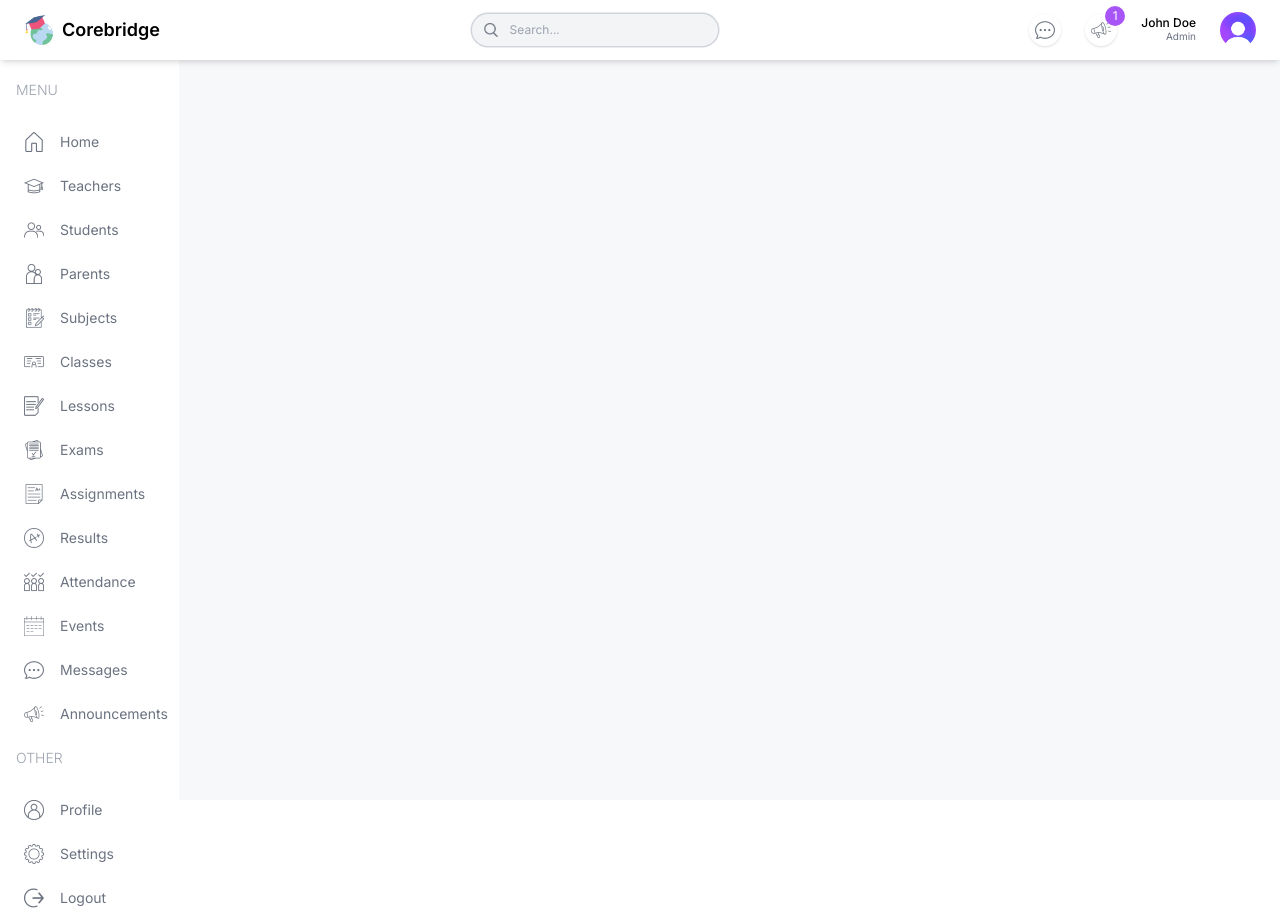
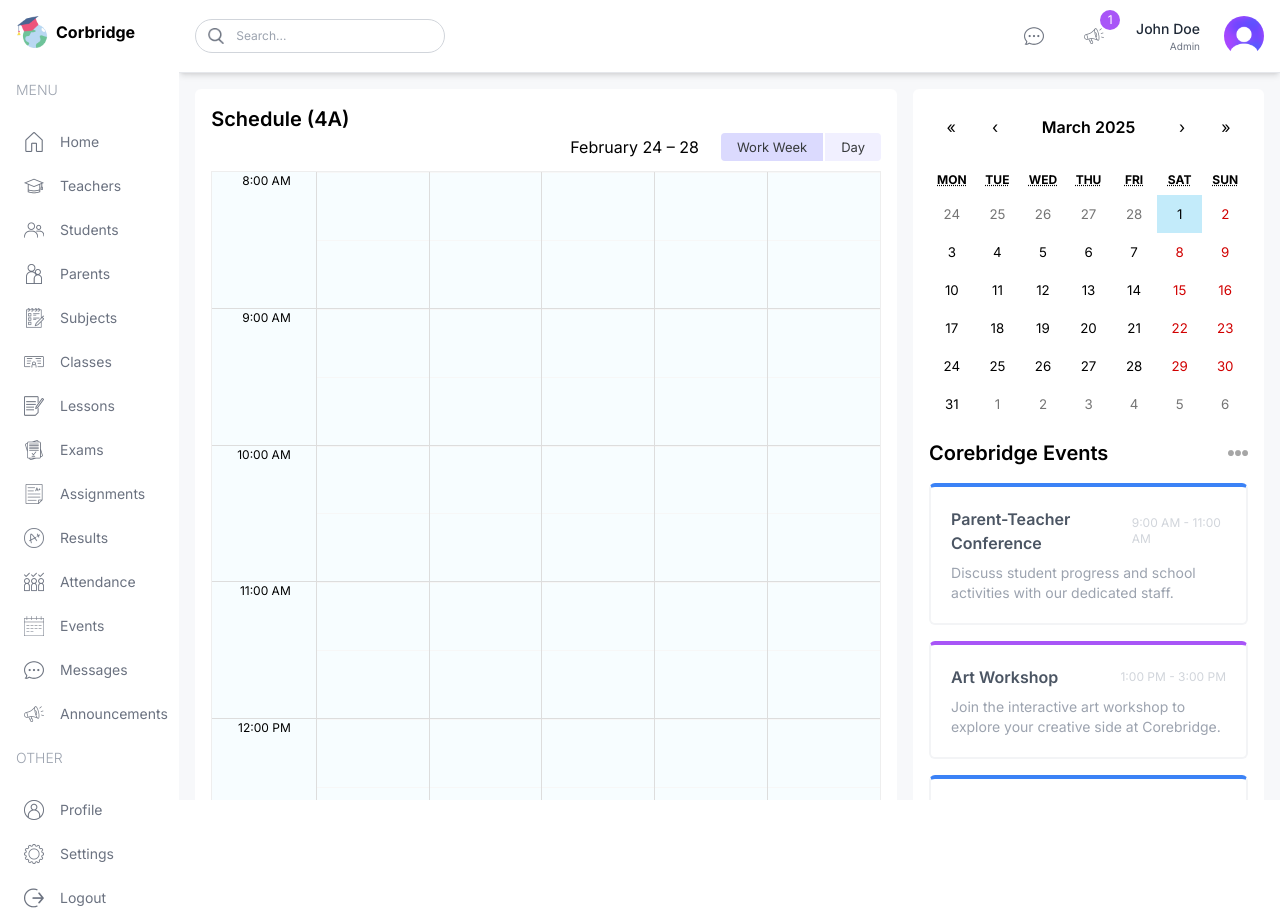
Before and after one commit to cynos28/Corebridge, a Next.js app in the folder client/: page /dashboard/student in a window 1280 px wide. Built offline with nearby package versions, Linux system fonts and the light colour scheme.

Commit message:
nav bar redesign

```diff
--- a/client/package.json
+++ b/client/package.json
@@ -9,8 +9,11 @@
     "lint": "next lint"
   },
   "dependencies": {
+    "@types/react-big-calendar": "^1.16.1",
+    "moment": "^2.30.1",
     "next": "14.2.5",
     "react": "^18",
+    "react-big-calendar": "^1.18.0",
     "react-calendar": "^5.1.0",
     "react-dom": "^18",
     "recharts": "^2.15.1"
--- /dev/null
+++ b/client/src/app/component/BigCalendar.tsx
@@ -0,0 +1,34 @@
+"use client";
+
+import { Calendar, momentLocalizer, View, Views } from "react-big-calendar";
+import moment from "moment";
+import { calendarEvents } from "@/lib/data";
+import "react-big-calendar/lib/css/react-big-calendar.css";
+import { useState } from "react";
+
+const localizer = momentLocalizer(moment);
+
+const BigCalendar = () => {
+  const [view, setView] = useState<View>(Views.WORK_WEEK);
+
+  const handleOnChangeView = (selectedView: View) => {
+    setView(selectedView);
+  };
+
+  return (
+    <Calendar
+      localizer={localizer}
+      events={calendarEvents}
+      startAccessor="start"
+      endAccessor="end"
+      views={["work_week", "day"]}
+      view={view}
+      style={{ height: ["98%"] }}
+      onView={handleOnChangeView}
+      min={new Date(2025, 1, 0, 8, 0, 0)}
+      max={new Date(2025, 1, 0, 17, 0, 0)}
+    />
+  );
+};
+
+export default BigCalendar;
--- a/client/src/app/component/Navbar.tsx
+++ b/client/src/app/component/Navbar.tsx
@@ -2,55 +2,42 @@ import Image from "next/image";
 
 const Navbar = () => {
   return (
-    <div className="fixed top-0 left-0 w-full z-50 bg-white shadow-md h-[60px] flex items-center justify-between px-6">
-      {/* Logo or App Name */}
-      <div className="flex items-center gap-2">
-        <Image src="/logo.png" alt="School Logo" width={30} height={30} />
-        <span className="text-lg font-semibold">Corebridge</span>
-      </div>
+    <nav className="sticky top-0 z-10 bg-white shadow-md p-4 border-b border-gray-200">
+      <div className="flex items-center justify-between">
 
-      {/* Search Bar */}
-      <div className="hidden md:flex items-center gap-2 text-xs rounded-full ring-[1.5px] ring-gray-300 px-3 py-1 bg-gray-100">
-        <Image src="/search.png" alt="Search Icon" width={14} height={14} />
+        {/* SEARCH BAR */}
+        <div className="hidden md:flex items-center gap-2 text-xs rounded-full border border-gray-300 px-3 py-1">
+          <Image src="/search.png" alt="Search" width={16} height={16} />
           <input
             type="text"
             placeholder="Search..."
-          className="w-[250px] md:w-[200px] p-1 bg-transparent outline-none"
             aria-label="Search"
+            className="w-[200px] p-1 bg-transparent outline-none text-gray-700 placeholder-gray-400"
           />
         </div>
-
-      {/* Icons and User */}
+        {/* ICONS AND USER */}
         <div className="flex items-center gap-6">
-        {/* Message Icon */}
-        <div className="bg-white rounded-full w-8 h-8 flex items-center justify-center cursor-pointer shadow">
+          <div className="bg-white rounded-full w-9 h-9 flex items-center justify-center cursor-pointer hover:bg-gray-100 transition">
             <Image src="/message.png" alt="Messages" width={20} height={20} />
           </div>
-
-        {/* Announcement Icon with Badge */}
-        <div className="bg-white rounded-full w-8 h-8 flex items-center justify-center cursor-pointer relative shadow">
+          <div className="relative">
+            <div className="bg-white rounded-full w-9 h-9 flex items-center justify-center cursor-pointer hover:bg-gray-100 transition">
               <Image src="/announcement.png" alt="Announcements" width={20} height={20} />
+            </div>
             <div className="absolute -top-2 -right-2 w-5 h-5 flex items-center justify-center bg-purple-500 text-white rounded-full text-xs">
               1
             </div>
           </div>
-
-        {/* User Info */}
-        <div className="flex flex-col text-right">
-          <span className="text-xs leading-3 font-medium">John Doe</span>
+          <div className="flex flex-col items-end">
+            <span className="text-sm font-medium text-gray-800">John Doe</span>
             <span className="text-[10px] text-gray-500">Admin</span>
           </div>
-
-        {/* User Avatar */}
-        <Image
-          src="/avatar.png"
-          alt="User Avatar"
-          width={36}
-          height={36}
-          className="rounded-full"
-        />
+          <div className="cursor-pointer">
+            <Image src="/avatar.png" alt="User Avatar" width={40} height={40} className="rounded-full" />
           </div>
         </div>
+      </div>
+    </nav>
   );
 };
 
--- a/client/src/app/dashboard/student/page.tsx
+++ b/client/src/app/dashboard/student/page.tsx
@@ -1,7 +1,25 @@
-const StudentPage = () => {
+import Announcement from "@/app/component/Announcement";
+import BigCalendar from "@/app/component/BigCalendar";
+import EventCalendar from "@/app/component/EventCalendar";
+
+
+const Student = () => {
   return (
-    <div className=''>StudentPage</div>
+    <div className="p-4 flex gap-4 flex-col xl:flex-row">
+      {/* LEFT */}
+      <div className="w-full xl:w-2/3">
+        <div className="h-full bg-white p-4 rounded-md">
+          <h1 className="text-xl font-semibold">Schedule (4A)</h1>
+          <BigCalendar/>
+        </div>
+      </div>
+      {/* RIGHT */}
+      <div className="w-full xl:w-1/3 flex flex-col gap-8">
+        <EventCalendar />
+        <Announcement />
+      </div>
+    </div>
   );
 };
 
-export default StudentPage;
+export default Student;
--- a/client/src/app/layout.tsx
+++ b/client/src/app/layout.tsx
@@ -6,7 +6,7 @@ const inter = Inter({ subsets: ["latin"] });
 
 export const metadata: Metadata = {
   title: "CoreBridge School Management System ",
-  description: "Next.js School Management System",
+  description: "School Management System",
 };
 
 export default function RootLayout({
```
Also changed, not shown: 1 other file (tests, documents, lock files or other folders). Lines whose indentation alone changed are shown as unchanged.
